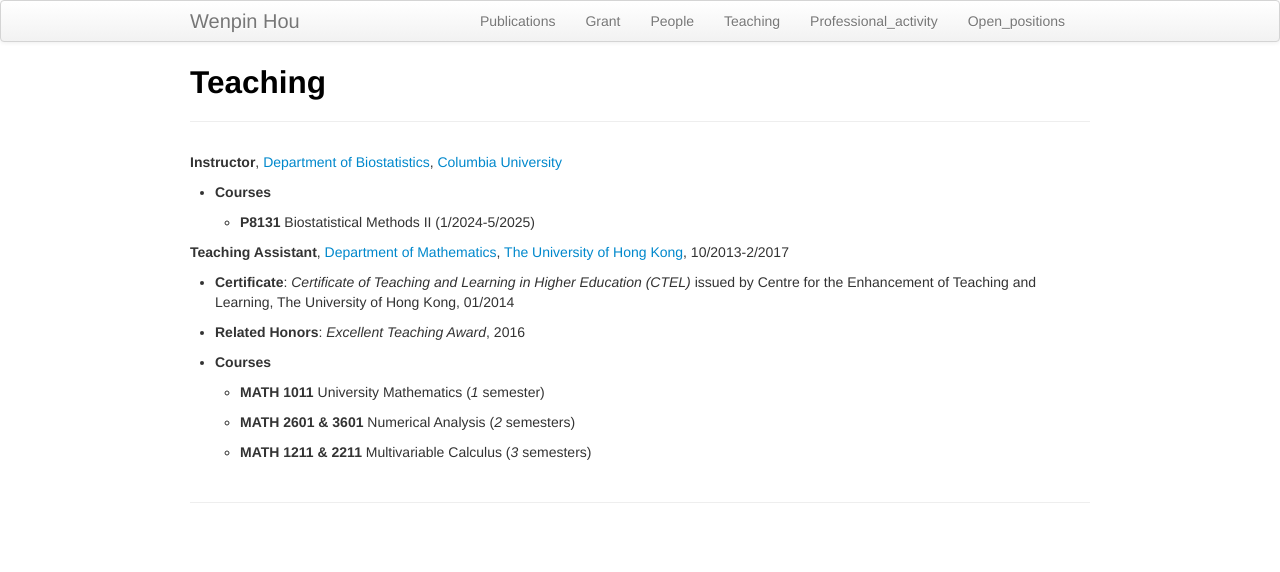
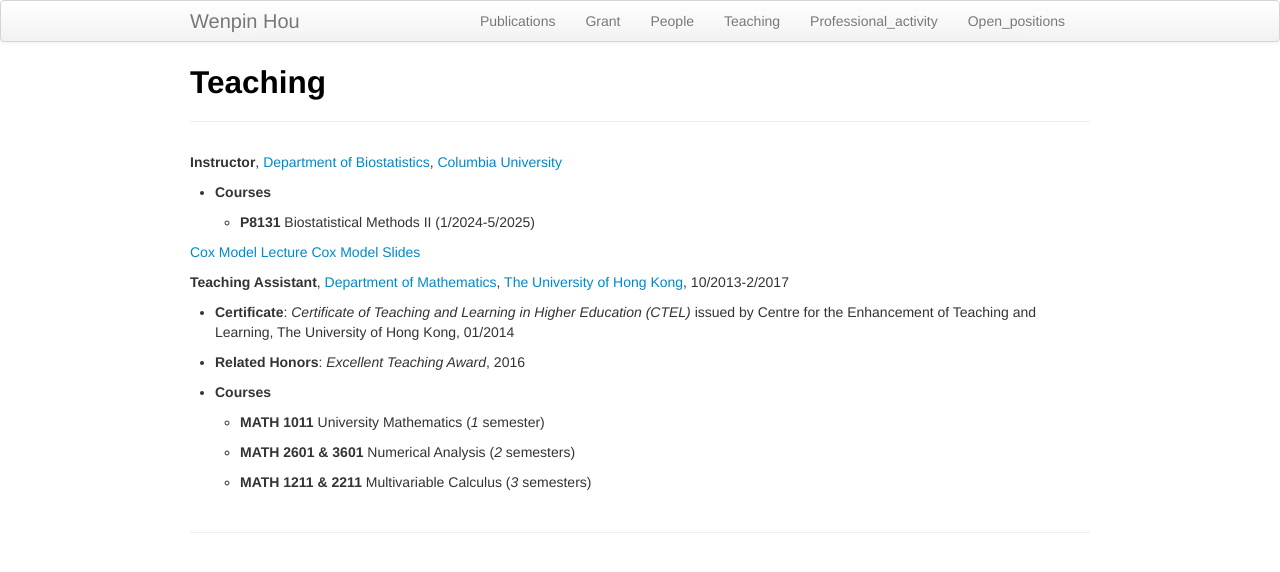
Before and after one commit to Winnie09/Wenpin_Hou, a Jekyll site: the page built from pages/teaching.md, in a window 1280 px wide. Shown: the top 572 px of the page. Built offline with Jekyll 4.4.1, drawn with Linux system fonts in a browser that asks for light colours.

Commit message:
add changes

```diff
--- a/pages/teaching.md
+++ b/pages/teaching.md
@@ -8,6 +8,17 @@ title: Teaching
 * **Courses**
 
    * **P8131** Biostatistical Methods II (1/2024-5/2025)
+
+
+
+
+[Cox Model Lecture]()
+[Cox Model Slides]()
+
+
+
+
+
 
 
 **Teaching Assistant**, [Department of Mathematics](https://hkumath.hku.hk/web/index.php), [The University of Hong Kong](https://www.hku.hk/), 10/2013-2/2017
```
Also changed, not shown: pages/professional.md (+0 -2 lines), images/Chole.jpeg (added), images/WenpinHou_ENAR2024.jpg (added), 5 other files.
